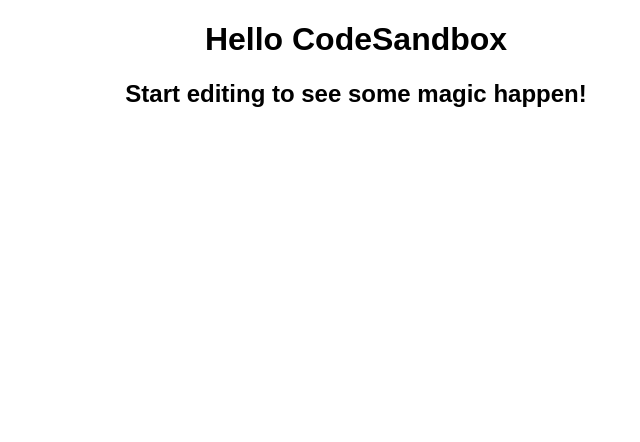
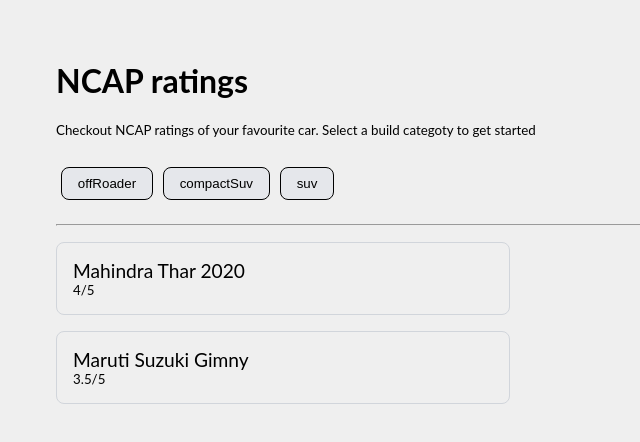
Before and after one commit to linkinsunil/item-recommender, a React (Create React App) app: page / in a window 1280 px wide. Shown: the top 442 px of the page, without its empty margins (284-924 px from the left). Built offline with nearby package versions, Linux system fonts and the light colour scheme.

Commit message:
Completed app app with little style

```diff
--- a/src/App.js
+++ b/src/App.js
@@ -1,11 +1,88 @@
 import React from "react";
 import "./styles.css";
+import { useState } from "react";
+
+var carDB = {
+  offRoader: [
+    { name: "Mahindra Thar 2020", rating: "4/5" },
+    { name: "Maruti Suzuki Gimny", rating: "3.5/5" }
+  ],
+
+  compactSuv: [
+    {
+      name: "Hyundai Creta",
+      rating: "5/5"
+    },
+    {
+      name: "Kia Seltos",
+      rating: "3.5/5"
+    }
+  ],
+  suv: [
+    {
+      name: "Mahindra Scorpio",
+      rating: "2/5"
+    },
+    {
+      name: "Tata Harrier",
+      rating: "5/5"
+    }
+  ]
+};
 
 export default function App() {
+  var [selectedCat, setCat] = useState("offRoader");
+  function catClickHandler(cat) {
+    setCat(cat);
+  }
   return (
     <div className="App">
-      <h1>Hello CodeSandbox</h1>
-      <h2>Start editing to see some magic happen!</h2>
+      <h1> NCAP ratings </h1>
+      <p style={{ fontSize: "smaller" }}>
+        {" "}
+        Checkout NCAP ratings of your favourite car. Select a build categoty to
+        get started{" "}
+      </p>
+
+      <div>
+        {Object.keys(carDB).map((cat) => (
+          <button
+            onClick={() => catClickHandler(cat)}
+            style={{
+              cursor: "pointer",
+              background: "#E5E7EB",
+              borderRadius: "0.5rem",
+              padding: "0.5rem  1rem",
+              border: "1px solid black",
+              margin: "1rem 0.3rem"
+            }}
+          >
+            {cat}
+          </button>
+        ))}
+      </div>
+      <hr />
+      <div style={{ textAlign: "left" }}>
+        <ul style={{ paddingInlineStart: "0" }}>
+          {carDB[selectedCat].map((e) => (
+            <li
+              key={e.name}
+              style={{
+                listStyle: "none",
+                padding: "1rem",
+                border: "1px solid #D1D5DB",
+                width: "70%",
+                margin: "1rem 0rem",
+                borderRadius: "0.5rem"
+              }}
+            >
+              {" "}
+              <div style={{ fontSize: "larger" }}> {e.name} </div>
+              <div style={{ fontSize: "smaller" }}> {e.rating} </div>
+            </li>
+          ))}
+        </ul>
+      </div>
     </div>
   );
 }
--- a/src/styles.css
+++ b/src/styles.css
@@ -1,4 +1,10 @@
 .App {
-  font-family: sans-serif;
-  text-align: center;
+  max-width: 600px;
+  margin: auto;
+  padding: 2rem;
 }
+
+body {
+  font-family: "Lato", sans-serif;
+  background-color: #efefef;
+}
```
